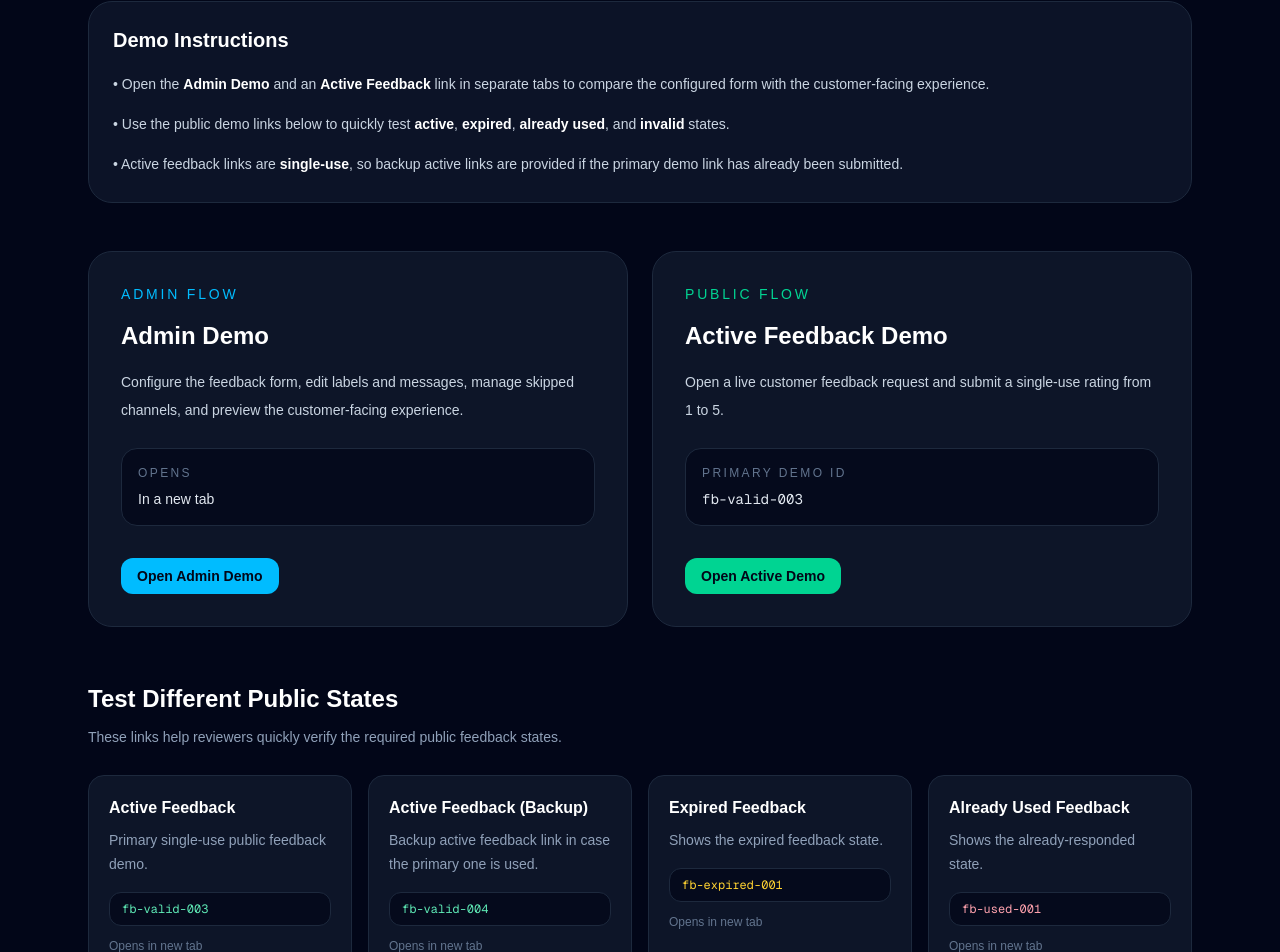
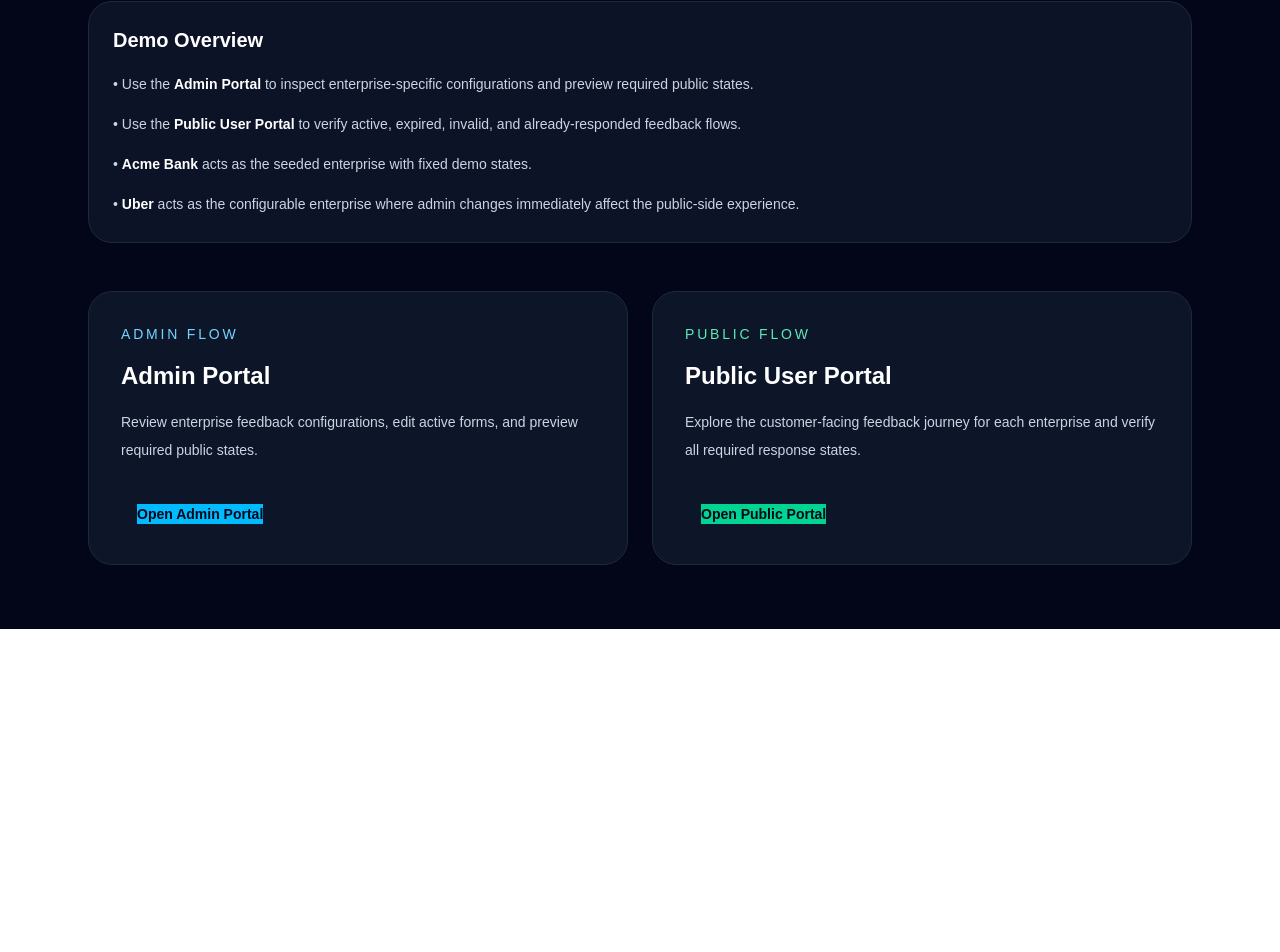
Before and after one commit to pamina-guru/chat-session-feedback-system, a Next.js app in the folder frontend/: page / in a window 1280 px wide. Shown: the part 289-1241 px from the top of the page. After the commit the page ends 918 px from the top, so only its background shows below. Built offline with nearby package versions, Linux system fonts and the light colour scheme.

Commit message:
feat(frontend): redesign homepage with role-based entry points

```diff
--- a/frontend/src/app/page.tsx
+++ b/frontend/src/app/page.tsx
@@ -1,55 +1,27 @@
 import Link from "next/link";
 
-const demoLinks = [
+const roleCards = [
     {
-        title: "Active Feedback",
-        description: "Primary single-use public feedback demo.",
-        href: "/feedback/fb-valid-003",
-        id: "fb-valid-003",
-        accent: "emerald",
+        title: "Admin Portal",
+        description:
+            "Review enterprise feedback configurations, edit active forms, and preview required public states.",
+        href: "/admin",
+        accent:
+            "hover:border-sky-400/70 hover:bg-sky-500/5 text-sky-300 bg-sky-400",
+        label: "Admin Flow",
+        buttonText: "Open Admin Portal",
     },
     {
-        title: "Active Feedback (Backup)",
-        description: "Backup active feedback link in case the primary one is used.",
-        href: "/feedback/fb-valid-004",
-        id: "fb-valid-004",
-        accent: "emerald",
-    },
-    {
-        title: "Expired Feedback",
-        description: "Shows the expired feedback state.",
-        href: "/feedback/fb-expired-001",
-        id: "fb-expired-001",
-        accent: "amber",
-    },
-    {
-        title: "Already Used Feedback",
-        description: "Shows the already-responded state.",
-        href: "/feedback/fb-used-001",
-        id: "fb-used-001",
-        accent: "rose",
-    },
-    {
-        title: "Invalid Feedback",
-        description: "Shows the invalid or not-found state.",
-        href: "/feedback/invalid-123",
-        id: "invalid-123",
-        accent: "slate",
+        title: "Public User Portal",
+        description:
+            "Explore the customer-facing feedback journey for each enterprise and verify all required response states.",
+        href: "/public",
+        accent:
+            "hover:border-emerald-400/70 hover:bg-emerald-500/5 text-emerald-300 bg-emerald-400",
+        label: "Public Flow",
+        buttonText: "Open Public Portal",
     },
 ];
-
-function getAccentClasses(accent: string) {
-    switch (accent) {
-        case "emerald":
-            return "hover:border-emerald-400/70 hover:bg-emerald-500/5 text-emerald-300";
-        case "amber":
-            return "hover:border-amber-400/70 hover:bg-amber-500/5 text-amber-300";
-        case "rose":
-            return "hover:border-rose-400/70 hover:bg-rose-500/5 text-rose-300";
-        default:
-            return "hover:border-slate-500 hover:bg-slate-800/70 text-slate-300";
-    }
-}
 
 export default function HomePage() {
     return (
@@ -65,137 +37,61 @@ export default function HomePage() {
                     </h1>
 
                     <p className="mt-5 text-lg leading-8 text-slate-300">
-                        A configurable multi-channel feedback system where enterprises can
-                        manage their session feedback form and customers can submit a 1–5
-                        rating through a unique feedback link.
+                        A multi-tenant session feedback demo where enterprises can configure
+                        their feedback forms and customers can submit ratings through unique
+                        feedback links.
                     </p>
                 </section>
 
                 <section className="mt-10 rounded-3xl border border-slate-800 bg-slate-900/80 p-6">
-                    <h3 className="text-xl font-semibold text-white">Demo Instructions</h3>
-
+                    <h2 className="text-xl font-semibold text-white">Demo Overview</h2>
                     <div className="mt-4 space-y-3 text-sm leading-7 text-slate-300">
                         <p>
-                            • Open the <span className="font-semibold text-white">Admin Demo</span> and an{" "}
-                            <span className="font-semibold text-white">Active Feedback</span> link in separate tabs
-                            to compare the configured form with the customer-facing experience.
+                            • Use the <span className="font-semibold text-white">Admin Portal</span>{" "}
+                            to inspect enterprise-specific configurations and preview required
+                            public states.
                         </p>
                         <p>
-                            • Use the public demo links below to quickly test{" "}
-                            <span className="font-semibold text-white">active</span>,{" "}
-                            <span className="font-semibold text-white">expired</span>,{" "}
-                            <span className="font-semibold text-white">already used</span>, and{" "}
-                            <span className="font-semibold text-white">invalid</span> states.
+                            • Use the <span className="font-semibold text-white">Public User Portal</span>{" "}
+                            to verify active, expired, invalid, and already-responded
+                            feedback flows.
                         </p>
                         <p>
-                            • Active feedback links are{" "}
-                            <span className="font-semibold text-white">single-use</span>, so backup active
-                            links are provided if the primary demo link has already been submitted.
+                            • <span className="font-semibold text-white">Acme Bank</span> acts as the
+                            seeded enterprise with fixed demo states.
+                        </p>
+                        <p>
+                            • <span className="font-semibold text-white">Uber</span> acts as the
+                            configurable enterprise where admin changes immediately affect the
+                            public-side experience.
                         </p>
                     </div>
                 </section>
 
                 <section className="mt-12 grid gap-6 md:grid-cols-2">
+                    {roleCards.map((card) => (
                         <Link
-                        href="/admin/enterprises/acme-bank/session-feedback-form"
-                        target="_blank"
-                        rel="noopener noreferrer"
-                        className="group rounded-3xl border border-slate-800 bg-slate-900/90 p-8 transition hover:border-sky-400/70 hover:bg-sky-500/5"
+                            key={card.href}
+                            href={card.href}
+                            className={`group rounded-3xl border border-slate-800 bg-slate-900/90 p-8 transition ${card.accent.split(" bg-")[0]}`}
                         >
-                        <p className="text-sm font-medium uppercase tracking-[0.2em] text-sky-400">
-                            Admin Flow
+                            <p className="text-sm font-medium uppercase tracking-[0.2em]">
+                                {card.label}
                             </p>
                             <h2 className="mt-4 text-2xl font-semibold text-white">
-                            Admin Demo
+                                {card.title}
                             </h2>
                             <p className="mt-4 text-sm leading-7 text-slate-300">
-                            Configure the feedback form, edit labels and messages, manage
-                            skipped channels, and preview the customer-facing experience.
+                                {card.description}
                             </p>
 
-                        <div className="mt-6 rounded-2xl border border-slate-800 bg-slate-950/70 p-4">
-                            <p className="text-xs uppercase tracking-[0.2em] text-slate-500">
-                                Opens
-                            </p>
-                            <p className="mt-2 text-sm text-slate-200">In a new tab</p>
-                        </div>
-
-                        <div className="mt-8 inline-flex items-center rounded-xl bg-sky-400 px-4 py-2 text-sm font-semibold text-slate-950 transition group-hover:bg-sky-300">
-                            Open Admin Demo
+                            <div className="mt-8 inline-flex items-center rounded-xl px-4 py-2 text-sm font-semibold text-slate-950 transition group-hover:opacity-90">
+                <span className={card.accent.split(" ").find((c) => c.startsWith("bg-"))}>
+                  {card.buttonText}
+                </span>
                             </div>
                         </Link>
-
-                    <Link
-                        href="/feedback/fb-valid-003"
-                        target="_blank"
-                        rel="noopener noreferrer"
-                        className="group rounded-3xl border border-slate-800 bg-slate-900/90 p-8 transition hover:border-emerald-400/70 hover:bg-emerald-500/5"
-                    >
-                        <p className="text-sm font-medium uppercase tracking-[0.2em] text-emerald-400">
-                            Public Flow
-                        </p>
-                        <h2 className="mt-4 text-2xl font-semibold text-white">
-                            Active Feedback Demo
-                        </h2>
-                        <p className="mt-4 text-sm leading-7 text-slate-300">
-                            Open a live customer feedback request and submit a single-use
-                            rating from 1 to 5.
-                        </p>
-
-                        <div className="mt-6 rounded-2xl border border-slate-800 bg-slate-950/70 p-4">
-                            <p className="text-xs uppercase tracking-[0.2em] text-slate-500">
-                                Primary Demo ID
-                            </p>
-                            <p className="mt-2 font-mono text-sm text-slate-200">
-                                fb-valid-003
-                            </p>
-                        </div>
-
-                        <div className="mt-8 inline-flex items-center rounded-xl bg-emerald-400 px-4 py-2 text-sm font-semibold text-slate-950 transition group-hover:bg-emerald-300">
-                            Open Active Demo
-                        </div>
-                    </Link>
-                </section>
-
-                <section className="mt-14">
-                    <div className="flex items-center justify-between gap-4">
-                        <div>
-                            <h3 className="text-2xl font-semibold text-white">
-                                Test Different Public States
-                            </h3>
-                            <p className="mt-2 text-sm leading-7 text-slate-400">
-                                These links help reviewers quickly verify the required public
-                                feedback states.
-                            </p>
-                        </div>
-                    </div>
-
-                    <div className="mt-6 grid gap-4 sm:grid-cols-2 xl:grid-cols-4">
-                        {demoLinks.map((link) => (
-                            <Link
-                                key={link.href}
-                                href={link.href}
-                                target="_blank"
-                                rel="noopener noreferrer"
-                                className={`rounded-2xl border border-slate-800 bg-slate-900/90 p-5 transition ${getAccentClasses(
-                                    link.accent
-                                )}`}
-                            >
-                                <h4 className="text-base font-semibold text-white">
-                                    {link.title}
-                                </h4>
-                                <p className="mt-2 text-sm leading-6 text-slate-400">
-                                    {link.description}
-                                </p>
-
-                                <div className="mt-4 rounded-xl border border-slate-800 bg-slate-950/70 px-3 py-2">
-                                    <p className="font-mono text-xs">{link.id}</p>
-                                </div>
-
-                                <p className="mt-3 text-xs text-slate-500">Opens in new tab</p>
-                            </Link>
                     ))}
-                    </div>
                 </section>
             </div>
         </main>
```
Lines whose indentation alone changed are shown as unchanged.
